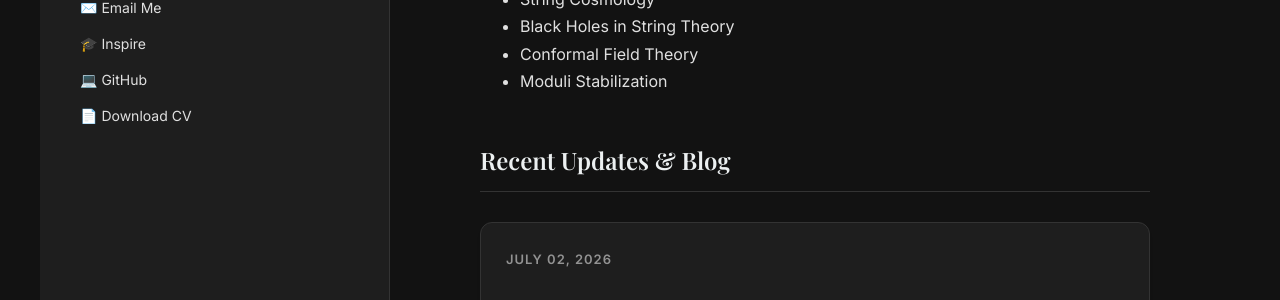
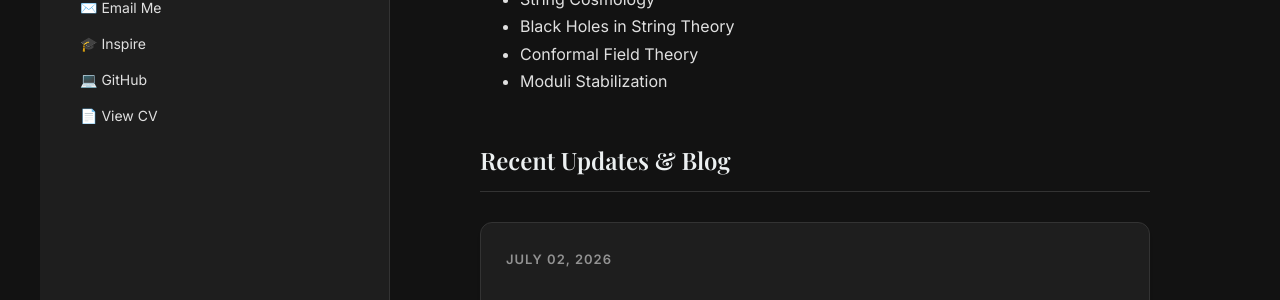
Before and after one commit to Debaiudh97/debaiudh97.github.io, a Jekyll site: the page built from index.md, in a window 1280 px wide. Shown: the part 442-742 px from the top of the page. Built offline with Jekyll 4.4.1, drawn with Linux system fonts in a browser that asks for light colours.

Commit message:
Change CV link to relative URL
Updated CV link to use relative URL for better portability.

```diff
--- a/_layouts/default.html
+++ b/_layouts/default.html
@@ -222,7 +222,7 @@
             <a href="mailto:debaiudh.das@jcbose.ac.in">✉️ Email Me</a>
             <a href="https://scholar.google.com/..." target="_blank">🎓 Inspire</a>
             <a href="https://github.com/yourusername" target="_blank">💻 GitHub</a>
-            <a href="/assets/CV.pdf" target="_blank">📄 Download CV</a>
+            <a href="{{ '/cv' | relative_url }}">📄 View CV</a>
         </div>
     </aside>
 
```
